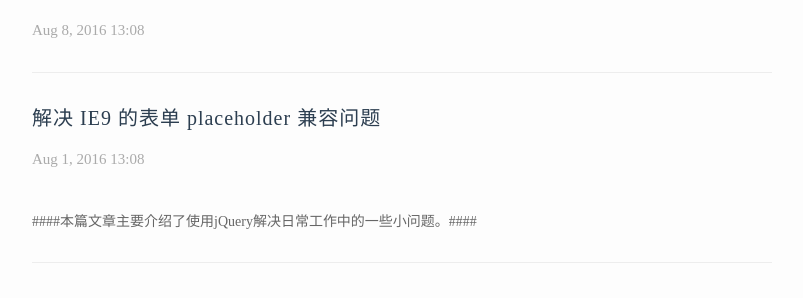
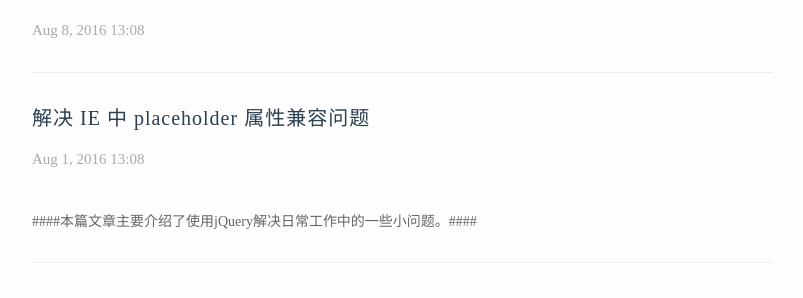
Before and after one commit to xtd420/Haonancx.github.io, a Jekyll site: the page built from index.html, in a window 1280 px wide. Shown: the part 1838-2136 px from the top of the page, without its empty margins (238-1041 px from the left). Built offline with Jekyll 4.4.1, drawn with Linux system fonts in a browser that asks for light colours; Markdown is read by kramdown in place of the engine named in the settings.

Commit message:
changes artcle title

```diff
--- a/_posts/2016-08-01-jquery-placeholder.markdown
+++ b/_posts/2016-08-01-jquery-placeholder.markdown
@@ -1,6 +1,6 @@
 ---
 layout: post
-title:  "解决 IE9 的表单 placeholder 兼容问题"
+title:  "解决 IE 中 placeholder 属性兼容问题"
 date:   2016-08-01 13:23:32
 categories: Jquery 兼容问题
 ---
```
